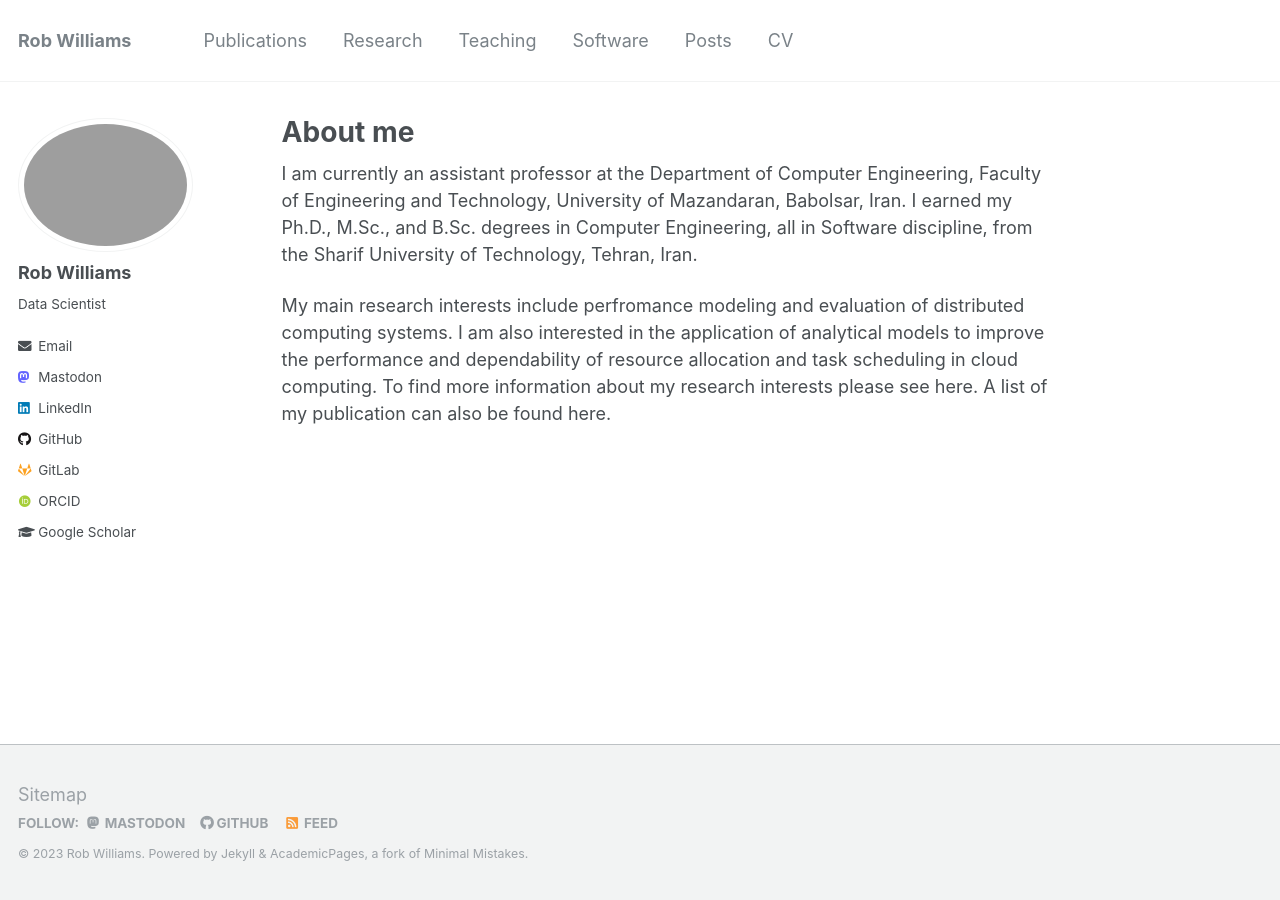
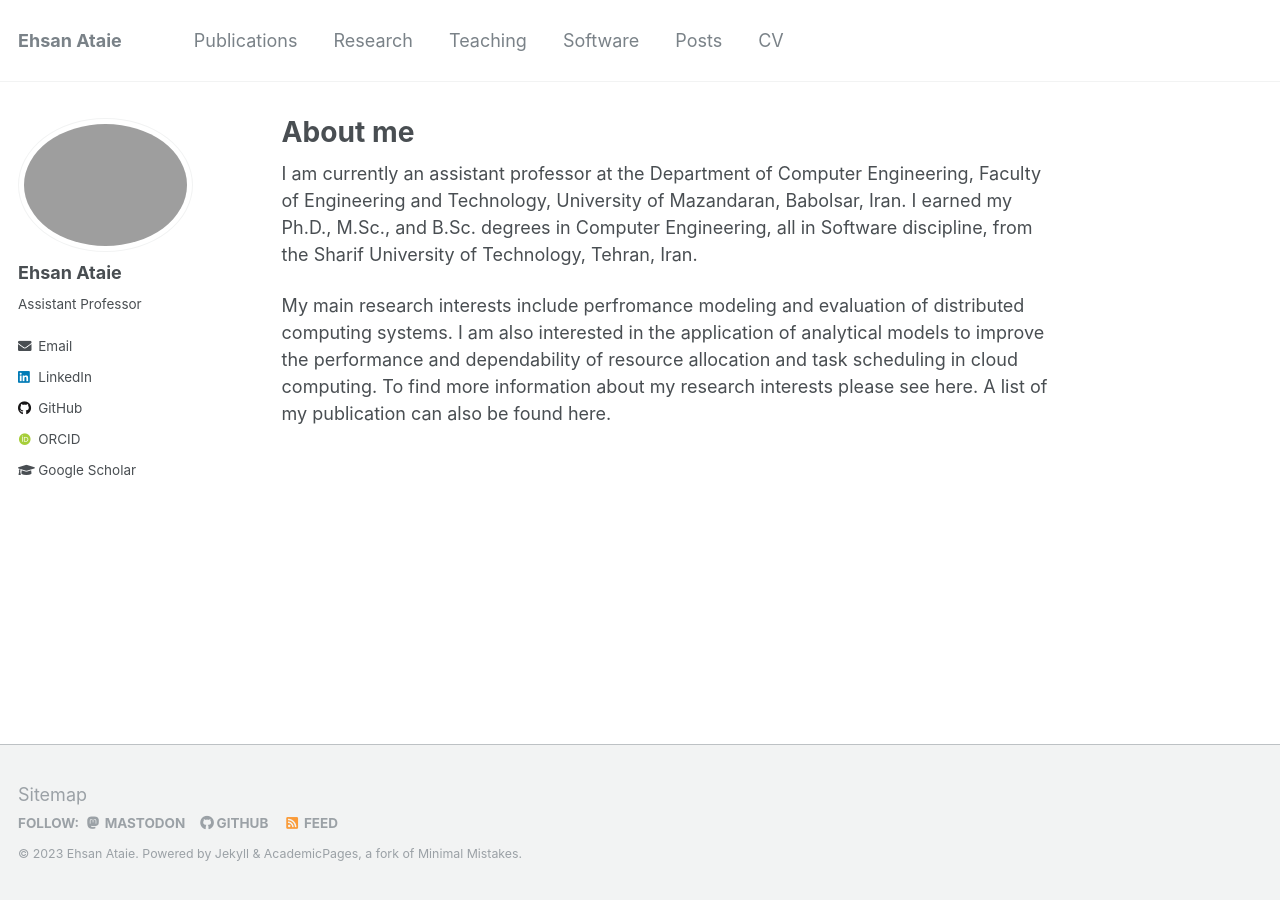
Before and after one commit to esiata/esiata.github.io, a Jekyll site: the page built from _pages/about.md, in a window 1280 px wide. Built offline with Jekyll 4.4.1, drawn with Linux system fonts in a browser that asks for light colours; some web fonts are replaced.

Commit message:
Update _config.yml

```diff
--- a/_config.yml
+++ b/_config.yml
@@ -7,13 +7,13 @@
 
 # Site Settings
 locale                   : "en-US"
-title                    : "Rob Williams"
+title                    : "Ehsan Ataie"
 title_separator          : "-"
-name                     : &name "Rob Williams"
-description              : &description "Postdoc in Political Science"
-url                      : https://jayrobwilliams.com # the base hostname & protocol for your site e.g. "https://mmistakes.github.io"
+name                     : &name "Ehsan Ataie"
+description              : &description "PhD in Computer Engineering"
+url                      : https://esiata.github.io # the base hostname & protocol for your site e.g. "https://mmistakes.github.io"
 baseurl                  : "" # the subpath of your site, e.g. "/blog"
-repository               : "jayrobwilliams/jayrobwilliams.github.io"
+repository               : "esiata/esiata.github.io"
 teaser                   : # filename of teaser fallback teaser image placed in /images/, .e.g. "500x300.png"
 breadcrumbs              : false # true, false (default)
 words_per_minute         : 160
@@ -84,15 +84,15 @@ analytics:
 
 # Site Author
 author:
-  name             : "Rob Williams"
+  name             : "Ehsan Ataie"
   avatar           : "profile.png"
-  bio              : "Data Scientist"
+  bio              : "Assistant Professor"
   location         :
   employer         :
   pubmed           :
-  orcid            : "http://orcid.org/0000-0001-9259-3883"
-  googlescholar    : "https://scholar.google.com/citations?user=fiaPSmgAAAAJ"
-  email            : "rob.williams@wustl.edu"
+  orcid            : "http://orcid.org/0000-0002-3424-579X"
+  googlescholar    : "https://scholar.google.com/citations?user=RMJYtvgAAAAJ&hl=en"
+  email            : "ataie@umz.ac.ir"
   researchgate     :  # example: "https://www.researchgate.net/profile/yourprofile"
   uri              :
   bitbucket        :
@@ -101,15 +101,15 @@ author:
   flickr           :
   facebook         :
   foursquare       :
-  github           : "jayrobwilliams"
-  gitlab           : "jayrobwilliams"
+  github           : "esiata"
+  gitlab           :
   google_plus      :
   keybase          :
   instagram        :
   impactstory      : #"https://profiles.impactstory.org/u/xxxx-xxxx-xxxx-xxxx"
   lastfm           :
-  linkedin         : "jayrobwilliams"
-  mastodon         : "fosstodon.org/@jayrobw"
+  linkedin         : "ehsan-ataie-a723b459"
+  mastodon         :
   pinterest        :
   soundcloud       :
   stackoverflow    : #"https://stackoverflow.com/users/10912314/jayrobwilliams"
```
